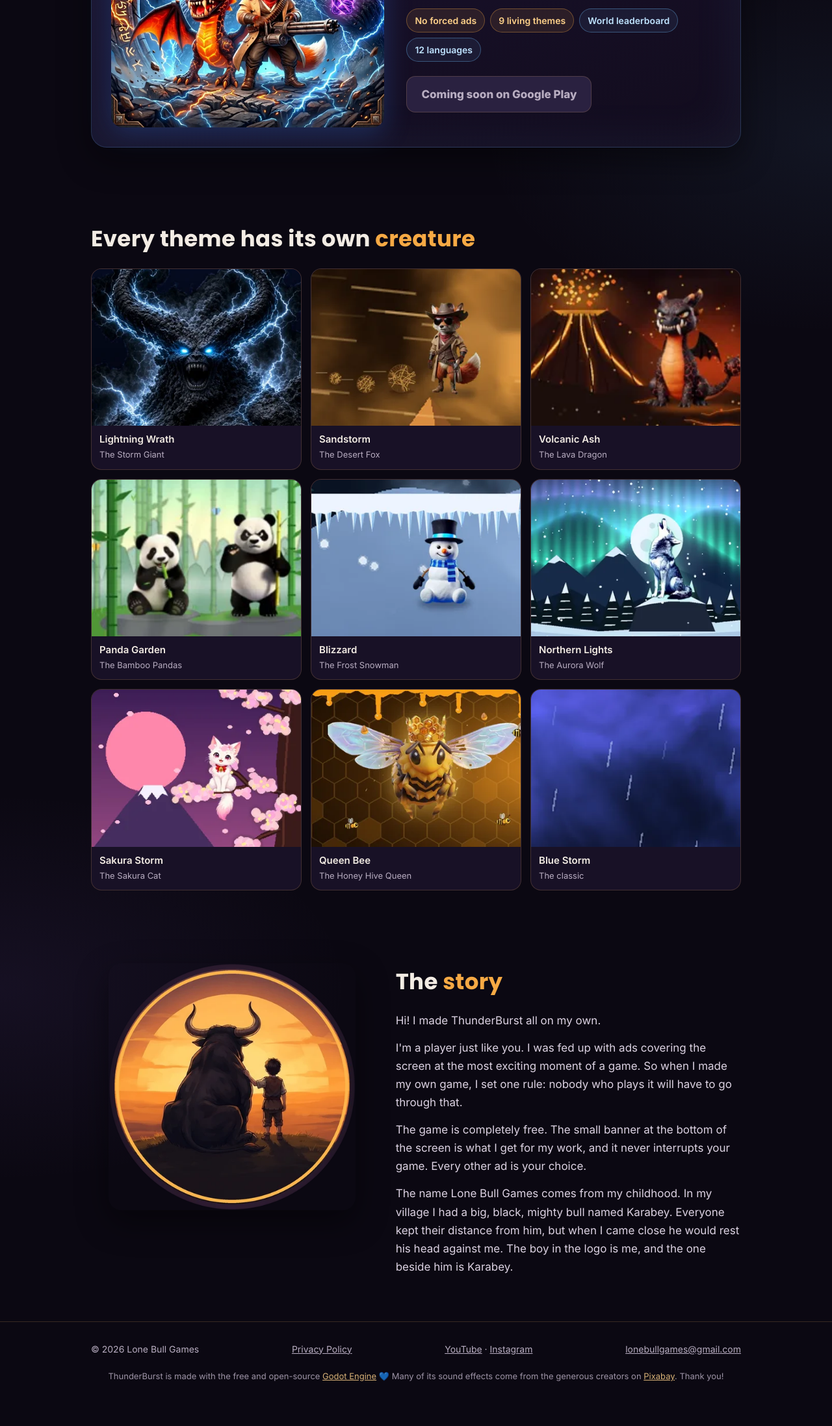
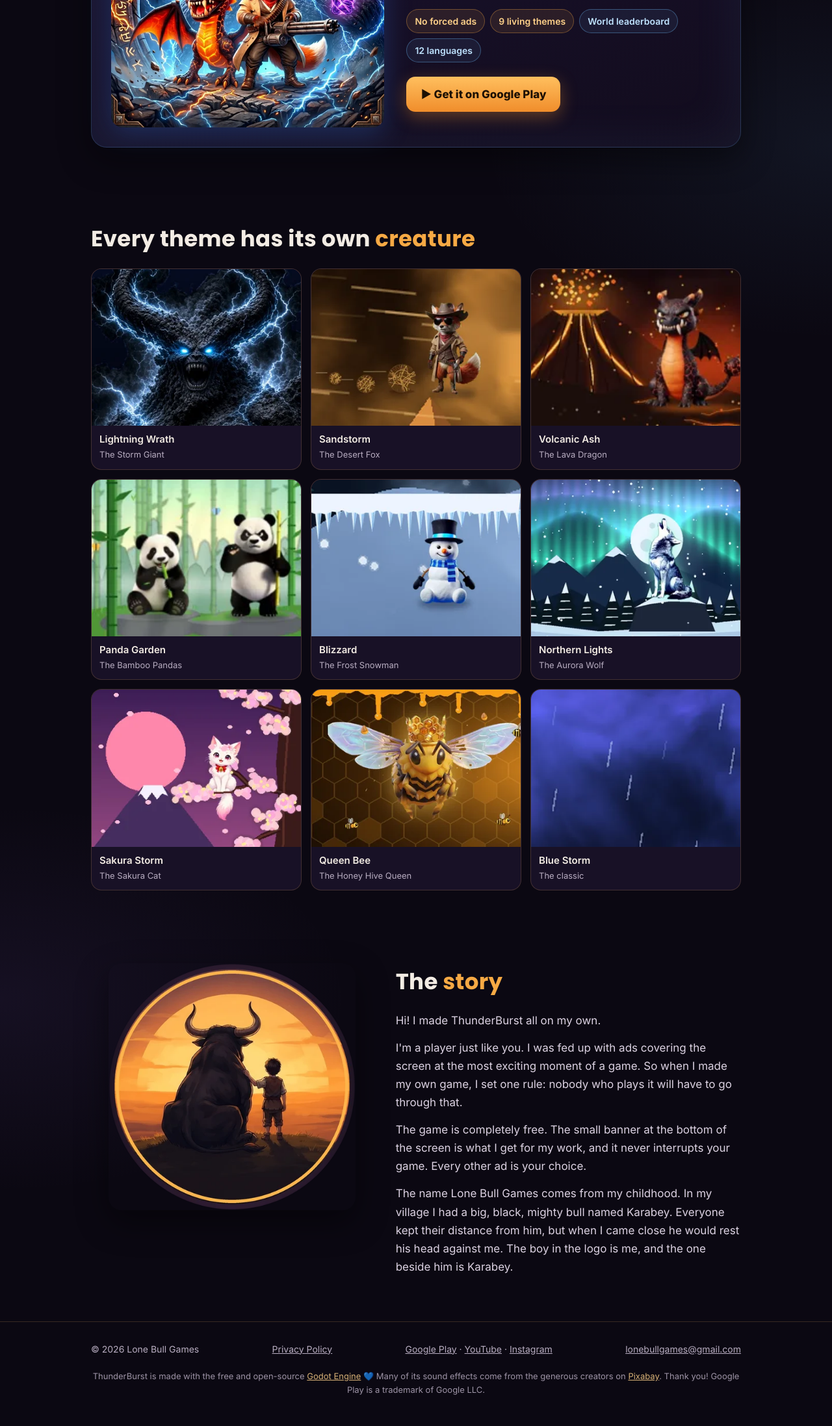
Before and after one commit to lonebullgames/lonebullgames.github.io, a plain HTML site: page index.html in a window 1280 px wide. Shown: the part 1090-3284 px from the top of the page at 65% size. Before the commit the page ends 3262 px from the top, so only its background shows below. Drawn offline with Linux system fonts and the light colour scheme.

Commit message:
Add files via upload

```diff
--- a/index.html
+++ b/index.html
@@ -10,7 +10,7 @@
 <meta property="og:type" content="website">
 <meta property="og:site_name" content="Lone Bull Games">
 <meta property="og:title" content="Lone Bull Games – ThunderBurst">
-<meta property="og:description" content="A fast, electric block puzzle with 9 living themes and a world leaderboard. No forced ads. Coming soon on Google Play.">
+<meta property="og:description" content="A fast, electric block puzzle with 9 living themes and a world leaderboard. No forced ads. Now on Google Play.">
 <meta property="og:url" content="https://lonebullgames.github.io/">
 <meta property="og:image" content="https://lonebullgames.github.io/og.jpg">
 <meta property="og:image:width" content="1200">
@@ -74,7 +74,7 @@
             <span class="rozet mavi"><span data-dil="en">World leaderboard</span><span data-dil="tr">Dünya sıralaması</span></span>
             <span class="rozet mavi"><span data-dil="en">12 languages</span><span data-dil="tr">12 dil</span></span>
           </div>
-          <span class="dugme pasif"><span data-dil="en">Coming soon on Google Play</span><span data-dil="tr">Çok yakında Google Play'de</span></span>
+          <a class="dugme" href="https://play.google.com/store/apps/details?id=com.thunderburst.game" target="_blank" rel="noopener"><span data-dil="en">▶ Get it on Google Play</span><span data-dil="tr">▶ Google Play'den indir</span></a>
         </div>
       </div>
     </div>
@@ -124,11 +124,11 @@
   <div class="kap">
     <span>© 2026 Lone Bull Games</span>
     <span><a href="privacy.html"><span data-dil="en">Privacy Policy</span><span data-dil="tr">Gizlilik Politikası</span></a></span>
-    <span><a href="https://www.youtube.com/@LoneBullGames" target="_blank" rel="noopener">YouTube</a> · <a href="https://www.instagram.com/thunderburstgame/" target="_blank" rel="noopener">Instagram</a></span>
+    <span><a href="https://play.google.com/store/apps/details?id=com.thunderburst.game" target="_blank" rel="noopener">Google Play</a> · <a href="https://www.youtube.com/@LoneBullGames" target="_blank" rel="noopener">YouTube</a> · <a href="https://www.instagram.com/thunderburstgame/" target="_blank" rel="noopener">Instagram</a></span>
     <span><a href="mailto:lonebullgames@gmail.com">lonebullgames@gmail.com</a></span>
     <p class="tesekkur">
-      <span data-dil="en">ThunderBurst is made with the free and open-source <a href="https://godotengine.org" target="_blank" rel="noopener">Godot Engine</a> 💙 Many of its sound effects come from the generous creators on <a href="https://pixabay.com" target="_blank" rel="noopener">Pixabay</a>. Thank you!</span>
-      <span data-dil="tr">ThunderBurst, ücretsiz ve açık kaynaklı <a href="https://godotengine.org" target="_blank" rel="noopener">Godot Engine</a> ile yapıldı 💙 Ses efektlerinin çoğu <a href="https://pixabay.com" target="_blank" rel="noopener">Pixabay</a>'deki cömert sanatçılardan. Teşekkürler!</span>
+      <span data-dil="en">ThunderBurst is made with the free and open-source <a href="https://godotengine.org" target="_blank" rel="noopener">Godot Engine</a> 💙 Many of its sound effects come from the generous creators on <a href="https://pixabay.com" target="_blank" rel="noopener">Pixabay</a>. Thank you! Google Play is a trademark of Google LLC.</span>
+      <span data-dil="tr">ThunderBurst, ücretsiz ve açık kaynaklı <a href="https://godotengine.org" target="_blank" rel="noopener">Godot Engine</a> ile yapıldı 💙 Ses efektlerinin çoğu <a href="https://pixabay.com" target="_blank" rel="noopener">Pixabay</a>'deki cömert sanatçılardan. Teşekkürler! Google Play, Google LLC'nin ticari markasıdır.</span>
     </p>
   </div>
 </footer>
```
